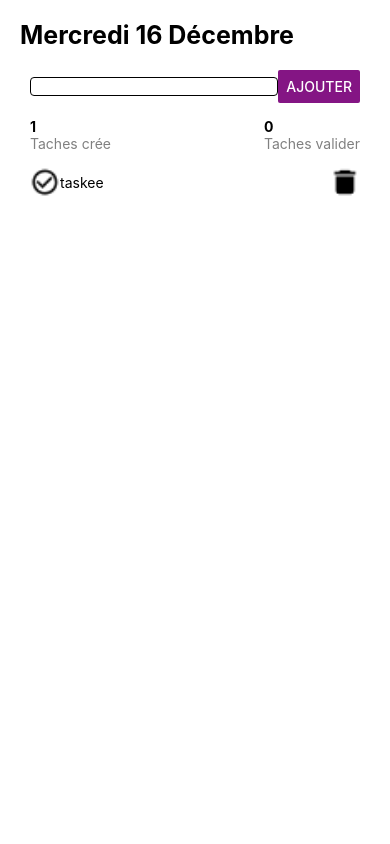
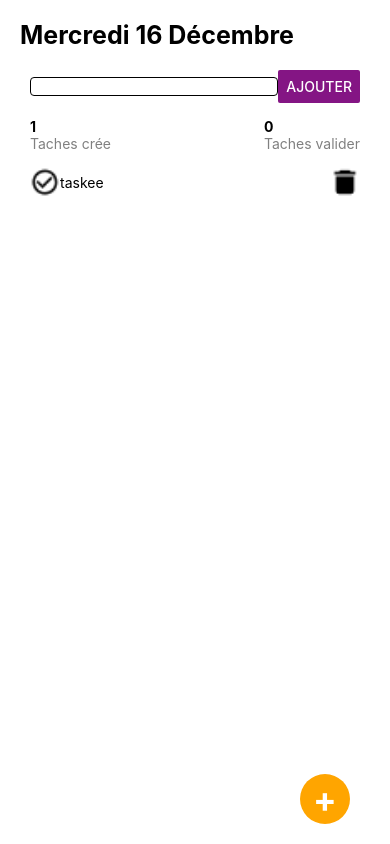
Before and after one commit to melvinDebot/todo-app-react-native, a React Native app: screen / in a window 390 px wide. Built offline with nearby package versions, Linux system fonts and the light colour scheme.

Commit message:
add button display form

```diff
--- a/src/components/TasksEpic/TaskContainer.js
+++ b/src/components/TasksEpic/TaskContainer.js
@@ -4,6 +4,7 @@ import { View, StyleSheet } from "react-native";
 import TaskList from "./TaskList";
 import TaskForm from "./TaskForm";
 import CounterContainer from './CounterContainer';
+import FloatingButton from '../_Shared/FloatingButton/index'
 
 function TaskContainer(props) {
   useEffect(() => {
@@ -64,7 +65,8 @@ function TaskContainer(props) {
     <View style={styles.container}>
       <TaskForm onAddTask={onAddTask} />
       <CounterContainer nbTasks={tasks.length} nbTasksCompleted={() => getTasksCompleted()}/>
-      <TaskList tasks={tasks} onChangeStatus={onChangeStatus} onDeleteTask={onDeleteTask}/>
+      <TaskList tasks={tasks} onChangeStatus={onChangeStatus} onDeleteTask={onDeleteTask} />
+      <FloatingButton />
     </View>
   );
 }
@@ -73,6 +75,8 @@ const styles = StyleSheet.create({
   container: {
     paddingLeft: 10,
     paddingRight: 10,
+    flex: 1,
+    position : "relative"
   },
 });
 
--- /dev/null
+++ b/src/components/_Shared/FloatingButton/index.js
@@ -0,0 +1,31 @@
+import React from 'react'
+import { View, Text, StyleSheet } from 'react-native'
+
+const FloatingButton = ({ }) => {
+  return (
+    <View style={styles.container}>
+      <Text style={styles.title}>+</Text>
+    </View>
+  )
+}
+
+const styles = StyleSheet.create({
+  container: {
+    position: "absolute",
+    bottom: 20,
+    right: 20,
+    width: 50,
+    height: 50,
+    borderRadius: 100,
+    backgroundColor: "orange",
+    justifyContent: "center",
+  },
+  title: {
+    fontWeight: "bold",
+    color: "white",
+    textAlign: "center",
+    fontSize : 35
+  }
+})
+
+export default FloatingButton
```
